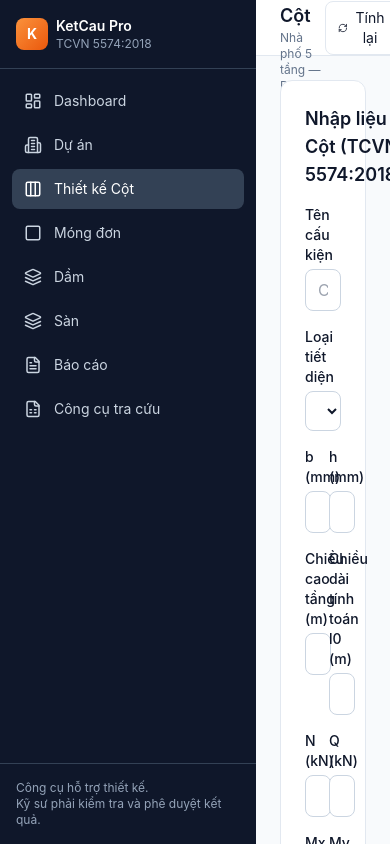
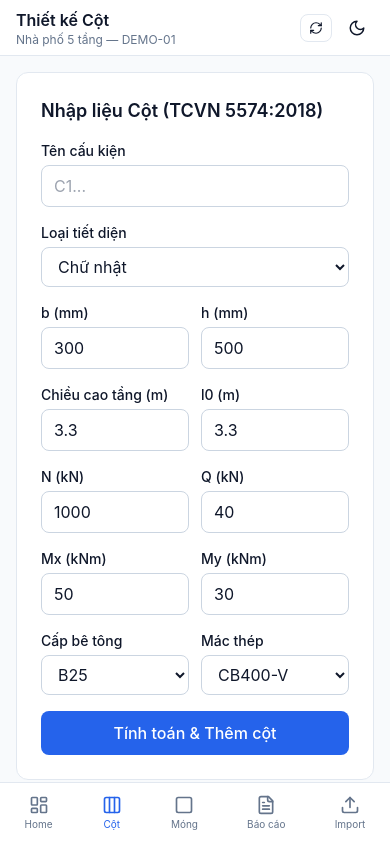
Before and after one commit to trixd2026-max/ketcau-pro, a React (Vite) app: page /column in a window 390 px wide. Built offline with nearby package versions, Linux system fonts and the light colour scheme.

Commit message:
ColumnPage pending edit + optimize; Layout mobile nav + Import; App route; Report steel; Tools converter

```diff
--- a/src/App.tsx
+++ b/src/App.tsx
@@ -9,12 +9,12 @@ import SlabPage from './pages/SlabPage';
 import ProjectsPage from './pages/ProjectsPage';
 import ReportPage from './pages/ReportPage';
 import ToolsPage from './pages/ToolsPage';
+import ImportPage from './pages/ImportPage';
 import { useEffect } from 'react';
 import { useProjectStore } from './store/useProjectStore';
 
 function App() {
   const darkMode = useProjectStore(s => s.darkMode);
-
   useEffect(() => {
     if (darkMode) document.documentElement.classList.add('dark');
     else document.documentElement.classList.remove('dark');
@@ -32,6 +32,7 @@ function App() {
           <Route path="/slab" element={<SlabPage />} />
           <Route path="/report" element={<ReportPage />} />
           <Route path="/tools" element={<ToolsPage />} />
+          <Route path="/import" element={<ImportPage />} />
         </Routes>
       </Layout>
       <ToastContainer />
--- a/src/components/Layout.tsx
+++ b/src/components/Layout.tsx
@@ -1,7 +1,8 @@
 import { ReactNode } from 'react';
 import { Link, useLocation } from 'react-router-dom';
 import {
-  LayoutDashboard, Columns3, Square, Layers, FileSpreadsheet, FileText, Moon, Sun, Building2, RefreshCw,
+  LayoutDashboard, Columns3, Square, Layers, FileSpreadsheet, FileText,
+  Moon, Sun, Building2, RefreshCw, Upload,
 } from 'lucide-react';
 import { useProjectStore } from '../store/useProjectStore';
 import { useToastStore } from '../store/useToastStore';
@@ -14,8 +15,17 @@ const navItems = [
   { path: '/foundation', label: 'Móng đơn', icon: Square },
   { path: '/beam', label: 'Dầm', icon: Layers },
   { path: '/slab', label: 'Sàn', icon: Layers },
+  { path: '/import', label: 'Import CSV', icon: Upload },
   { path: '/report', label: 'Báo cáo', icon: FileText },
   { path: '/tools', label: 'Công cụ tra cứu', icon: FileSpreadsheet },
+];
+
+const mobileNav = [
+  { path: '/', label: 'Home', icon: LayoutDashboard },
+  { path: '/column', label: 'Cột', icon: Columns3 },
+  { path: '/foundation', label: 'Móng', icon: Square },
+  { path: '/report', label: 'Báo cáo', icon: FileText },
+  { path: '/import', label: 'Import', icon: Upload },
 ];
 
 export default function Layout({ children }: { children: ReactNode }) {
@@ -24,14 +34,11 @@ export default function Layout({ children }: { children: ReactNode }) {
   const { addToast } = useToastStore();
   const current = projects.find(p => p.id === currentProjectId);
 
-  const handleRecalc = () => {
-    recalculateAll();
-    addToast('Đã tính lại tất cả cấu kiện', 'success');
-  };
+  const handleRecalc = () => { recalculateAll(); addToast('Đã tính lại tất cả cấu kiện', 'success'); };
 
   return (
     <div className="flex h-screen bg-slate-50 dark:bg-slate-900 text-slate-900 dark:text-slate-100">
-      <aside className="w-64 bg-slate-900 text-white flex flex-col shrink-0">
+      <aside className="hidden md:flex w-64 bg-slate-900 text-white flex-col shrink-0">
         <div className="p-4 border-b border-slate-700">
           <div className="flex items-center gap-2">
             <div className="w-8 h-8 rounded-lg bg-gradient-to-br from-orange-400 to-orange-600 flex items-center justify-center font-bold text-sm">K</div>
@@ -60,9 +67,9 @@ export default function Layout({ children }: { children: ReactNode }) {
       </aside>
 
       <div className="flex-1 flex flex-col overflow-hidden">
-        <header className="h-14 border-b border-slate-200 dark:border-slate-700 bg-white dark:bg-slate-800 flex items-center justify-between px-6 shrink-0">
-          <div>
-            <h1 className="font-semibold text-lg">
+        <header className="h-14 border-b border-slate-200 dark:border-slate-700 bg-white dark:bg-slate-800 flex items-center justify-between px-4 md:px-6 shrink-0">
+          <div className="min-w-0">
+            <h1 className="font-semibold text-base md:text-lg truncate">
               {location.pathname === '/' ? 'Dashboard' :
                location.pathname === '/column' ? 'Thiết kế Cột' :
                location.pathname === '/foundation' ? 'Móng đơn' :
@@ -70,20 +77,37 @@ export default function Layout({ children }: { children: ReactNode }) {
                location.pathname === '/slab' ? 'Thiết kế Sàn' :
                location.pathname === '/report' ? 'Báo cáo' :
                location.pathname === '/projects' ? 'Quản lý Dự án' :
+               location.pathname === '/import' ? 'Import CSV' :
                location.pathname === '/tools' ? 'Công cụ tra cứu' : 'KetCau Pro'}
             </h1>
-            {current && <p className="text-xs text-slate-500 dark:text-slate-400">{current.name}</p>}
+            {current && <p className="text-xs text-slate-500 truncate">{current.name}</p>}
           </div>
-          <div className="flex items-center gap-2">
-            <button onClick={handleRecalc} className="flex items-center gap-1.5 px-3 py-1.5 text-sm rounded-lg border border-slate-200 dark:border-slate-600 hover:bg-slate-50 dark:hover:bg-slate-700" title="Tính lại tất cả">
-              <RefreshCw size={14} /> Tính lại
+          <div className="flex items-center gap-2 shrink-0">
+            <button onClick={handleRecalc} className="flex items-center gap-1.5 px-2 md:px-3 py-1.5 text-sm rounded-lg border border-slate-200 dark:border-slate-600 hover:bg-slate-50 dark:hover:bg-slate-700">
+              <RefreshCw size={14} /> <span className="hidden sm:inline">Tính lại</span>
             </button>
-            <button onClick={toggleDarkMode} className="p-2 rounded-lg hover:bg-slate-100 dark:hover:bg-slate-700 transition" title="Dark/Light mode">
+            <button onClick={toggleDarkMode} className="p-2 rounded-lg hover:bg-slate-100 dark:hover:bg-slate-700">
               {darkMode ? <Sun size={18} /> : <Moon size={18} />}
             </button>
           </div>
         </header>
-        <main className="flex-1 overflow-auto p-6">{children}</main>
+        <main className="flex-1 overflow-auto p-4 md:p-6">{children}</main>
+
+        {/* Mobile bottom nav */}
+        <nav className="md:hidden fixed bottom-0 inset-x-0 z-40 bg-white dark:bg-slate-800 border-t border-slate-200 dark:border-slate-700 flex justify-around py-2 safe-area-pb">
+          {mobileNav.map(item => {
+            const Icon = item.icon;
+            const active = location.pathname === item.path;
+            return (
+              <Link key={item.path} to={item.path}
+                className={cn('flex flex-col items-center gap-0.5 px-2 py-1 text-[10px]',
+                  active ? 'text-blue-600' : 'text-slate-500')}>
+                <Icon size={20} />
+                {item.label}
+              </Link>
+            );
+          })}
+        </nav>
       </div>
     </div>
   );
--- a/src/pages/ColumnPage.tsx
+++ b/src/pages/ColumnPage.tsx
@@ -1,79 +1,59 @@
-import { useState } from 'react';
+import { useState, useEffect } from 'react';
 import { useProjectStore } from '../store/useProjectStore';
+import { useUIStore } from '../store/useUIStore';
 import { useToastStore } from '../store/useToastStore';
 import { createMaterial, CONCRETE_GRADES, STEEL_GRADES } from '../lib/materials';
+import { suggestOptimize } from '../lib/optimize';
 import StatusBadge from '../components/StatusBadge';
 import UtilizationBar from '../components/UtilizationBar';
+import OptimizeBox from '../components/OptimizeBox';
 import { Pencil, Trash2, Copy, X } from 'lucide-react';
 
 const emptyForm = {
-  name: '',
-  sectionType: 'rectangular' as 'rectangular' | 'circular' | 'T',
-  b: 300,
-  h: 500,
-  d: 400,
-  height: 3.3,
-  N: 1000,
-  Mx: 50,
-  My: 30,
-  Q: 40,
-  bucklingLength: 3.3,
-  concrete: 'B25',
-  steel: 'CB400-V',
+  name: '', sectionType: 'rectangular' as 'rectangular' | 'circular' | 'T',
+  b: 300, h: 500, d: 400, height: 3.3, N: 1000, Mx: 50, My: 30, Q: 40,
+  bucklingLength: 3.3, concrete: 'B25', steel: 'CB400-V',
 };
 
 export default function ColumnPage() {
   const { addElement, updateElement, removeElement, duplicateElement, projects, currentProjectId } = useProjectStore();
+  const { pendingEditId, setPendingEditId } = useUIStore();
   const { addToast } = useToastStore();
   const project = projects.find(p => p.id === currentProjectId);
-
   const [form, setForm] = useState({ ...emptyForm });
   const [editingId, setEditingId] = useState<string | null>(null);
-
   const columns = project?.elements.filter(e => e.type === 'column') || [];
 
   const loadToForm = (c: any) => {
     setForm({
-      name: c.name || '',
-      sectionType: c.sectionType || 'rectangular',
-      b: c.b || 300,
-      h: c.h || 500,
-      d: c.d || 400,
-      height: c.height || 3.3,
-      N: c.N || 0,
-      Mx: c.Mx || 0,
-      My: c.My || 0,
-      Q: c.Q || 0,
+      name: c.name || '', sectionType: c.sectionType || 'rectangular',
+      b: c.b || 300, h: c.h || 500, d: c.d || 400, height: c.height || 3.3,
+      N: c.N || 0, Mx: c.Mx || 0, My: c.My || 0, Q: c.Q || 0,
       bucklingLength: c.bucklingLength || c.height || 3.3,
-      concrete: c.material?.concreteGrade || 'B25',
-      steel: c.material?.steelGrade || 'CB400-V',
+      concrete: c.material?.concreteGrade || 'B25', steel: c.material?.steelGrade || 'CB400-V',
     });
     setEditingId(c.id);
   };
 
-  const resetForm = () => {
-    setForm({ ...emptyForm });
-    setEditingId(null);
-  };
+  useEffect(() => {
+    if (pendingEditId && project) {
+      const el = project.elements.find(e => e.id === pendingEditId && e.type === 'column');
+      if (el) loadToForm(el);
+      setPendingEditId(null);
+    }
+  }, [pendingEditId]);
+
+  const resetForm = () => { setForm({ ...emptyForm }); setEditingId(null); };
 
   const handleSubmit = (e: React.FormEvent) => {
     e.preventDefault();
     const payload = {
       name: form.name || (editingId || `C${Date.now().toString().slice(-4)}`),
-      type: 'column' as const,
-      sectionType: form.sectionType,
-      b: form.b,
-      h: form.h,
-      d: form.d,
-      height: form.height,
-      N: form.N,
-      Mx: form.Mx,
-      My: form.My,
-      Q: form.Q,
-      bucklingLength: form.bucklingLength,
+      type: 'column' as const, sectionType: form.sectionType,
+      b: form.b, h: form.h, d: form.d, height: form.height,
+      N: form.N, Mx: form.Mx, My: form.My, Q: form.Q, bucklingLength: form.bucklingLength,
       material: createMaterial(form.concrete, form.steel),
     };
-
     if (editingId) {
       updateElement(editingId, payload);
       addToast(`Đã cập nhật cột ${payload.name}`, 'success');
@@ -87,124 +67,62 @@ export default function ColumnPage() {
 
   const handleDelete = (id: string, name: string) => {
     if (!confirm(`Xóa cột "${name}"?`)) return;
-    removeElement(id);
-    if (editingId === id) resetForm();
+    removeElement(id); if (editingId === id) resetForm();
     addToast(`Đã xóa cột ${name}`, 'info');
   };
 
-  const handleDuplicate = (id: string) => {
-    const newId = duplicateElement(id);
-    if (newId) addToast('Đã nhân bản cột', 'success');
-  };
-
   return (
-    <div className="grid grid-cols-1 lg:grid-cols-2 gap-6">
+    <div className="grid grid-cols-1 lg:grid-cols-2 gap-6 pb-20 md:pb-0">
       <div className="bg-white dark:bg-slate-800 rounded-xl border border-slate-200 dark:border-slate-700 p-6">
         <div className="flex items-center justify-between mb-4">
-          <h2 className="font-semibold text-lg">
-            {editingId ? 'Sửa cột' : 'Nhập liệu Cột (TCVN 5574:2018)'}
-          </h2>
-          {editingId && (
-            <button onClick={resetForm} className="text-sm text-slate-500 hover:text-slate-700 flex items-center gap-1">
-              <X size={14} /> Hủy sửa
-            </button>
-          )}
+          <h2 className="font-semibold text-lg">{editingId ? 'Sửa cột' : 'Nhập liệu Cột (TCVN 5574:2018)'}</h2>
+          {editingId && <button onClick={resetForm} className="text-sm text-slate-500 flex items-center gap-1"><X size={14} /> Hủy sửa</button>}
         </div>
         <form onSubmit={handleSubmit} className="space-y-4">
-          <div>
-            <label className="block text-sm font-medium mb-1">Tên cấu kiện</label>
-            <input className="w-full px-3 py-2 rounded-lg border border-slate-300 dark:border-slate-600 bg-white dark:bg-slate-900"
-              value={form.name} onChange={e => setForm({ ...form, name: e.target.value })} placeholder="C1, Cột trục A..." />
-          </div>
-
-          <div>
-            <label className="block text-sm font-medium mb-1">Loại tiết diện</label>
-            <select className="w-full px-3 py-2 rounded-lg border border-slate-300 dark:border-slate-600 bg-white dark:bg-slate-900"
-              value={form.sectionType} onChange={e => setForm({ ...form, sectionType: e.target.value as any })}>
-              <option value="rectangular">Chữ nhật</option>
-              <option value="circular">Tròn</option>
-              <option value="T">Chữ T</option>
-            </select>
-          </div>
-
+          <div><label className="block text-sm font-medium mb-1">Tên cấu kiện</label>
+            <input className="w-full px-3 py-2 rounded-lg border border-slate-300 dark:border-slate-600 bg-white dark:bg-slate-900" value={form.name} onChange={e => setForm({ ...form, name: e.target.value })} placeholder="C1..." /></div>
+          <div><label className="block text-sm font-medium mb-1">Loại tiết diện</label>
+            <select className="w-full px-3 py-2 rounded-lg border border-slate-300 dark:border-slate-600 bg-white dark:bg-slate-900" value={form.sectionType} onChange={e => setForm({ ...form, sectionType: e.target.value as any })}>
+              <option value="rectangular">Chữ nhật</option><option value="circular">Tròn</option><option value="T">Chữ T</option>
+            </select></div>
           {form.sectionType !== 'circular' ? (
             <div className="grid grid-cols-2 gap-3">
-              <div>
-                <label className="block text-sm font-medium mb-1">b (mm)</label>
-                <input type="number" className="w-full px-3 py-2 rounded-lg border border-slate-300 dark:border-slate-600 bg-white dark:bg-slate-900"
-                  value={form.b} onChange={e => setForm({ ...form, b: +e.target.value })} />
-              </div>
-              <div>
-                <label className="block text-sm font-medium mb-1">h (mm)</label>
-                <input type="number" className="w-full px-3 py-2 rounded-lg border border-slate-300 dark:border-slate-600 bg-white dark:bg-slate-900"
-                  value={form.h} onChange={e => setForm({ ...form, h: +e.target.value })} />
-              </div>
+              <div><label className="block text-sm font-medium mb-1">b (mm)</label>
+                <input type="number" className="w-full px-3 py-2 rounded-lg border border-slate-300 dark:border-slate-600 bg-white dark:bg-slate-900" value={form.b} onChange={e => setForm({ ...form, b: +e.target.value })} /></div>
+              <div><label className="block text-sm font-medium mb-1">h (mm)</label>
+                <input type="number" className="w-full px-3 py-2 rounded-lg border border-slate-300 dark:border-slate-600 bg-white dark:bg-slate-900" value={form.h} onChange={e => setForm({ ...form, h: +e.target.value })} /></div>
             </div>
           ) : (
-            <div>
-              <label className="block text-sm font-medium mb-1">Đường kính d (mm)</label>
-              <input type="number" className="w-full px-3 py-2 rounded-lg border border-slate-300 dark:border-slate-600 bg-white dark:bg-slate-900"
-                value={form.d} onChange={e => setForm({ ...form, d: +e.target.value })} />
-            </div>
+            <div><label className="block text-sm font-medium mb-1">Đường kính d (mm)</label>
+              <input type="number" className="w-full px-3 py-2 rounded-lg border border-slate-300 dark:border-slate-600 bg-white dark:bg-slate-900" value={form.d} onChange={e => setForm({ ...form, d: +e.target.value })} /></div>
           )}
-
           <div className="grid grid-cols-2 gap-3">
-            <div>
-              <label className="block text-sm font-medium mb-1">Chiều cao tầng (m)</label>
-              <input type="number" step="0.1" className="w-full px-3 py-2 rounded-lg border border-slate-300 dark:border-slate-600 bg-white dark:bg-slate-900"
-                value={form.height} onChange={e => setForm({ ...form, height: +e.target.value })} />
-            </div>
-            <div>
-              <label className="block text-sm font-medium mb-1">Chiều dài tính toán l0 (m)</label>
-              <input type="number" step="0.1" className="w-full px-3 py-2 rounded-lg border border-slate-300 dark:border-slate-600 bg-white dark:bg-slate-900"
-                value={form.bucklingLength} onChange={e => setForm({ ...form, bucklingLength: +e.target.value })} />
-            </div>
+            <div><label className="block text-sm font-medium mb-1">Chiều cao tầng (m)</label>
+              <input type="number" step="0.1" className="w-full px-3 py-2 rounded-lg border border-slate-300 dark:border-slate-600 bg-white dark:bg-slate-900" value={form.height} onChange={e => setForm({ ...form, height: +e.target.value })} /></div>
+            <div><label className="block text-sm font-medium mb-1">l0 (m)</label>
+              <input type="number" step="0.1" className="w-full px-3 py-2 rounded-lg border border-slate-300 dark:border-slate-600 bg-white dark:bg-slate-900" value={form.bucklingLength} onChange={e => setForm({ ...form, bucklingLength: +e.target.value })} /></div>
           </div>
-
           <div className="grid grid-cols-2 gap-3">
-            <div>
-              <label className="block text-sm font-medium mb-1">N (kN)</label>
-              <input type="number" className="w-full px-3 py-2 rounded-lg border border-slate-300 dark:border-slate-600 bg-white dark:bg-slate-900"
-                value={form.N} onChange={e => setForm({ ...form, N: +e.target.value })} />
-            </div>
-            <div>
-              <label className="block text-sm font-medium mb-1">Q (kN)</label>
-              <input type="number" className="w-full px-3 py-2 rounded-lg border border-slate-300 dark:border-slate-600 bg-white dark:bg-slate-900"
-                value={form.Q} onChange={e => setForm({ ...form, Q: +e.target.value })} />
-            </div>
+            <div><label className="block text-sm font-medium mb-1">N (kN)</label>
+              <input type="number" className="w-full px-3 py-2 rounded-lg border border-slate-300 dark:border-slate-600 bg-white dark:bg-slate-900" value={form.N} onChange={e => setForm({ ...form, N: +e.target.value })} /></div>
+            <div><label className="block text-sm font-medium mb-1">Q (kN)</label>
+              <input type="number" className="w-full px-3 py-2 rounded-lg border border-slate-300 dark:border-slate-600 bg-white dark:bg-slate-900" value={form.Q} onChange={e => setForm({ ...form, Q: +e.target.value })} /></div>
           </div>
-
           <div className="grid grid-cols-2 gap-3">
-            <div>
-              <label className="block text-sm font-medium mb-1">Mx (kNm)</label>
-              <input type="number" className="w-full px-3 py-2 rounded-lg border border-slate-300 dark:border-slate-600 bg-white dark:bg-slate-900"
-                value={form.Mx} onChange={e => setForm({ ...form, Mx: +e.target.value })} />
-            </div>
-            <div>
-              <label className="block text-sm font-medium mb-1">My (kNm)</label>
-              <input type="number" className="w-full px-3 py-2 rounded-lg border border-slate-300 dark:border-slate-600 bg-white dark:bg-slate-900"
-                value={form.My} onChange={e => setForm({ ...form, My: +e.target.value })} />
-            </div>
+            <div><label className="block text-sm font-medium mb-1">Mx (kNm)</label>
+              <input type="number" className="w-full px-3 py-2 rounded-lg border border-slate-300 dark:border-slate-600 bg-white dark:bg-slate-900" value={form.Mx} onChange={e => setForm({ ...form, Mx: +e.target.value })} /></div>
+            <div><label className="block text-sm font-medium mb-1">My (kNm)</label>
+              <input type="number" className="w-full px-3 py-2 rounded-lg border border-slate-300 dark:border-slate-600 bg-white dark:bg-slate-900" value={form.My} onChange={e => setForm({ ...form, My: +e.target.value })} /></div>
           </div>
-
           <div className="grid grid-cols-2 gap-3">
-            <div>
-              <label className="block text-sm font-medium mb-1">Cấp bê tông</label>
-              <select className="w-full px-3 py-2 rounded-lg border border-slate-300 dark:border-slate-600 bg-white dark:bg-slate-900"
-                value={form.concrete} onChange={e => setForm({ ...form, concrete: e.target.value })}>
-                {Object.keys(CONCRETE_GRADES).map(g => <option key={g} value={g}>{g}</option>)}
-              </select>
-            </div>
-            <div>
-              <label className="block text-sm font-medium mb-1">Mác thép</label>
-              <select className="w-full px-3 py-2 rounded-lg border border-slate-300 dark:border-slate-600 bg-white dark:bg-slate-900"
-                value={form.steel} onChange={e => setForm({ ...form, steel: e.target.value })}>
-                {Object.keys(STEEL_GRADES).map(g => <option key={g} value={g}>{g}</option>)}
-              </select>
-            </div>
+            <div><label className="block text-sm font-medium mb-1">Cấp bê tông</label>
+              <select className="w-full px-3 py-2 rounded-lg border border-slate-300 dark:border-slate-600 bg-white dark:bg-slate-900" value={form.concrete} onChange={e => setForm({ ...form, concrete: e.target.value })}>
+                {Object.keys(CONCRETE_GRADES).map(g => <option key={g} value={g}>{g}</option>)}</select></div>
+            <div><label className="block text-sm font-medium mb-1">Mác thép</label>
+              <select className="w-full px-3 py-2 rounded-lg border border-slate-300 dark:border-slate-600 bg-white dark:bg-slate-900" value={form.steel} onChange={e => setForm({ ...form, steel: e.target.value })}>
+                {Object.keys(STEEL_GRADES).map(g => <option key={g} value={g}>{g}</option>)}</select></div>
           </div>
-
-          <button type="submit" className="w-full py-2.5 bg-blue-600 hover:bg-blue-700 text-white rounded-lg font-medium transition">
+          <button type="submit" className="w-full py-2.5 bg-blue-600 hover:bg-blue-700 text-white rounded-lg font-medium">
             {editingId ? 'Lưu & Tính lại' : 'Tính toán & Thêm cột'}
           </button>
         </form>
@@ -212,12 +130,11 @@ export default function ColumnPage() {
 
       <div className="bg-white dark:bg-slate-800 rounded-xl border border-slate-200 dark:border-slate-700 p-6">
         <h2 className="font-semibold text-lg mb-4">Danh sách cột ({columns.length})</h2>
-        {columns.length === 0 ? (
-          <p className="text-slate-500 text-sm">Chưa có cột nào.</p>
-        ) : (
+        {columns.length === 0 ? <p className="text-slate-500 text-sm">Chưa có cột nào.</p> : (
           <div className="space-y-3">
             {columns.map(c => {
               const res = project?.results[c.id];
+              const opts = res ? suggestOptimize(c, res) : [];
               return (
                 <div key={c.id} className={`border rounded-lg p-4 ${editingId === c.id ? 'border-blue-400 bg-blue-50/50 dark:bg-blue-900/20' : 'border-slate-200 dark:border-slate-700'}`}>
                   <div className="flex justify-between items-start gap-2">
@@ -229,23 +146,16 @@ export default function ColumnPage() {
                     </div>
                     <div className="flex items-center gap-1 shrink-0">
                       {res && <StatusBadge status={res.status} />}
-                      <button onClick={() => loadToForm(c)} className="p-1.5 rounded hover:bg-slate-100 dark:hover:bg-slate-700 text-slate-500" title="Sửa">
-                        <Pencil size={14} />
-                      </button>
-                      <button onClick={() => handleDuplicate(c.id)} className="p-1.5 rounded hover:bg-slate-100 dark:hover:bg-slate-700 text-slate-500" title="Nhân bản">
-                        <Copy size={14} />
-                      </button>
-                      <button onClick={() => handleDelete(c.id, c.name)} className="p-1.5 rounded hover:bg-red-50 dark:hover:bg-red-900/30 text-red-500" title="Xóa">
-                        <Trash2 size={14} />
-                      </button>
+                      <button onClick={() => loadToForm(c)} className="p-1.5 rounded hover:bg-slate-100 dark:hover:bg-slate-700 text-slate-500" title="Sửa"><Pencil size={14} /></button>
+                      <button onClick={() => { if (duplicateElement(c.id)) addToast('Đã nhân bản cột', 'success'); }} className="p-1.5 rounded hover:bg-slate-100 dark:hover:bg-slate-700 text-slate-500" title="Nhân bản"><Copy size={14} /></button>
+                      <button onClick={() => handleDelete(c.id, c.name)} className="p-1.5 rounded hover:bg-red-50 dark:hover:bg-red-900/30 text-red-500" title="Xóa"><Trash2 size={14} /></button>
                     </div>
                   </div>
                   {res && (
                     <div className="mt-3">
                       <UtilizationBar value={res.utilization} />
-                      <ul className="mt-2 text-xs text-slate-500 space-y-1">
-                        {res.details.slice(0, 3).map((d, i) => <li key={i}>• {d}</li>)}
-                      </ul>
+                      <ul className="mt-2 text-xs text-slate-500 space-y-1">{res.details.slice(0, 3).map((d, i) => <li key={i}>• {d}</li>)}</ul>
+                      <OptimizeBox suggestions={opts} />
                     </div>
                   )}
                 </div>
```
